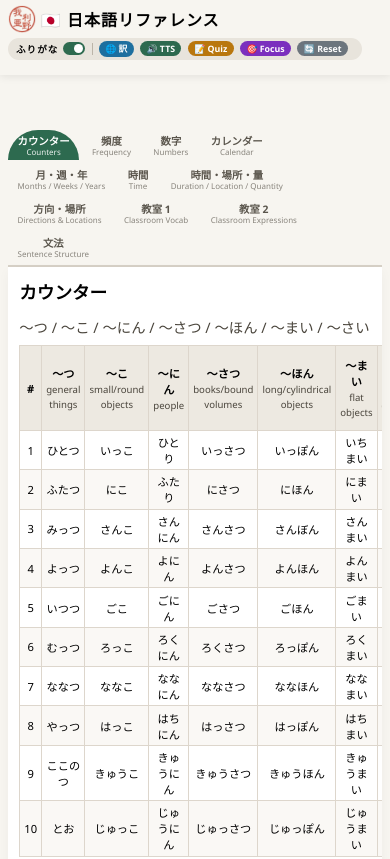
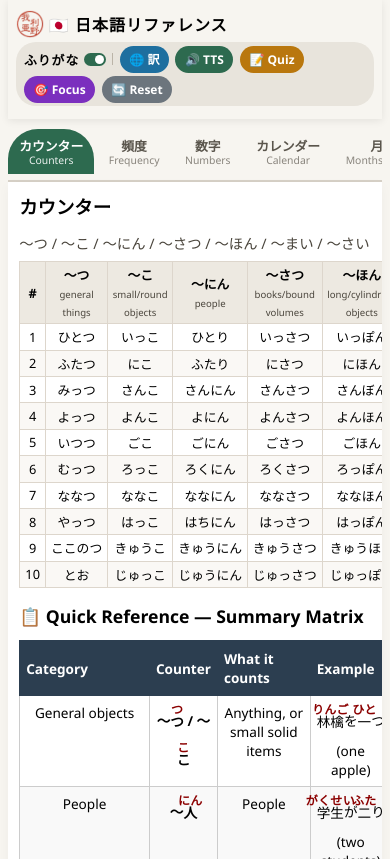
Before and after one commit to ACG-Applications/japanese-reference, a plain HTML site: page index.html in a window 390 px wide. Shown: the top 859 px of the page. Drawn offline with Linux system fonts and the light colour scheme.

Commit message:
fix(layout): make the reference usable on phones and rotate cleanly
Five changes, all in index.html unless noted:

1. Viewport meta no longer sets maximum-scale=1.0. That made iOS ignore pinch-zoom,
   which matters in a reference full of furigana. Now width=device-width, initial-scale=1.

2. The header is sticky instead of fixed, and the guessed body padding-top (110px, 120px
   on small screens) is gone. The old scheme assumed the header never grew, but its
   11-tab bar wraps to 3-4 rows on a narrow phone - so the header outgrew the padding and
   covered the top of the sheet. Sticky keeps it in flow: no magic number, and rotation
   cannot break it.

3. The tab bar is one horizontally scrolling row below 700px instead of wrapping, which
   keeps the sticky header short (important in landscape).

4. Small-screen type and tap targets were below usable size: control buttons 8.8px, tab
   labels 10.4px, English sub-labels 8px, tables 11.2px. Raised to 12-12.8px, with
   table cells at 12.8px. The controls pill also gets max-width:100% so it wraps its
   buttons instead of spilling past the viewport edge.

5. Added @media (orientation: landscape) and (max-height: 520px) to trim header padding,
   heading size and grid gaps so a landscape phone does not lose a third of its height
   to chrome.

Plus: table cells now use word-break: keep-all, because narrow columns were splitting
Japanese words mid-word (ひとつ rendered as ひと / つ). CJK runs stay whole and English
still wraps at spaces; the sheet already scrolls horizontally.

Verified by rendering in a correctly-sized viewport at 360x640, 390x844, 667x375
(landscape) and 768x1024 (tablet). Measured innerWidth matches the target in each case,
controls and tabs stay inside the viewport, tables keep words intact and scroll, and no
mobile font is below 10px. Cache bumped to v4.

```diff
--- a/index.html
+++ b/index.html
@@ -2,10 +2,7 @@
 <html lang="en">
   <head>
     <meta charset="UTF-8" />
-    <meta
-      name="viewport"
-      content="width=device-width, initial-scale=1.0, maximum-scale=1.0, user-scalable=yes"
-    />
+    <meta name="viewport" content="width=device-width, initial-scale=1" />
     <meta name="theme-color" content="#2d6a4f" />
     <meta name="mobile-web-app-capable" content="yes" />
     <meta
@@ -25,8 +22,7 @@
         font-family: "Segoe UI", "Hiragino Sans", "Noto Sans JP", sans-serif;
         background: #f7f5f0;
         color: #000000;
-        padding: 1.5rem;
-        padding-top: 110px;
+        padding: 0 1.5rem 1.5rem;
         max-width: 1400px;
         margin: 0 auto;
         font-weight: 500;
@@ -34,12 +30,10 @@
 
       /* ─── STICKY HEADER ─── */
       .sticky-header {
-        position: fixed;
+        position: sticky;
         top: 0;
-        left: 0;
-        right: 0;
         background: #f7f5f0;
-        padding: 0.5rem 1.5rem 0.8rem 1.5rem;
+        padding: 1rem 1.5rem 0.8rem;
         z-index: 1000;
         box-shadow: 0 2px 8px rgba(0, 0, 0, 0.08);
         max-width: 1400px;
@@ -728,18 +722,21 @@
       /* ─── RESPONSIVE ─── */
       @media (max-width: 700px) {
         body {
-          padding: 0.5rem;
-          padding-top: 120px;
+          padding: 0 0.5rem 0.5rem;
         }
         .sticky-header {
-          padding: 0.3rem 0.5rem 0.5rem 0.5rem;
+          padding: 0.6rem 0.5rem 0.4rem;
         }
         h1 {
           font-size: 1rem;
           gap: 0.3rem;
         }
         .top-controls {
-          font-size: 0.6rem;
+          font-size: 0.8rem;
+          /* Without this the pill keeps its max-content width and spills past the
+             viewport on a 360px phone instead of wrapping its buttons. */
+          max-width: 100%;
+          min-width: 0;
           padding: 0.2rem 0.5rem;
           gap: 0.2rem 0.4rem;
           border-radius: 20px;
@@ -763,29 +760,32 @@
         .btn-translation,
         .btn-reset,
         .btn-focus {
-          font-size: 0.55rem;
-          padding: 0.1rem 0.4rem;
+          font-size: 0.75rem;
+          padding: 0.3rem 0.6rem;
         }
         .tab-btn {
-          padding: 0.2rem 0.6rem;
+          padding: 0.45rem 0.7rem;
+          font-size: 0.8rem;
+        }
+        .tab-btn .en {
           font-size: 0.65rem;
-        }
-        .tab-btn .en {
-          font-size: 0.5rem;
         }
         .sheet {
           padding: 0.7rem;
         }
         .sheet h2 {
-          font-size: 1.1rem;
+          font-size: 1.15rem;
         }
         table {
-          font-size: 0.7rem;
+          font-size: 0.8rem;
         }
         th,
         td {
-          padding: 0.2rem 0.25rem;
-          min-width: 22px;
+          padding: 0.2rem 0.3rem;
+          min-width: 26px;
+          /* Japanese words were breaking mid-word (ひとつ -> ひと / つ). keep-all
+             holds CJK runs together; English still wraps at spaces. */
+          word-break: keep-all;
         }
         .sentence-grid {
           grid-template-columns: 1fr;
@@ -798,9 +798,49 @@
           font-size: 0.95rem;
         }
         .readings-row {
-          font-size: 0.75rem;
+          font-size: 0.85rem;
           gap: 0.2rem 0.6rem;
           padding: 0.3rem 0.6rem;
+        }
+        /* 11 tabs wrap into 3-4 rows on a phone; one scrolling row keeps the header short */
+        .tabs {
+          flex-wrap: nowrap;
+          overflow-x: auto;
+          -webkit-overflow-scrolling: touch;
+          scrollbar-width: none;
+          padding-bottom: 0.35rem;
+        }
+        .tabs::-webkit-scrollbar {
+          display: none;
+        }
+        .tab-btn {
+          flex: 0 0 auto;
+        }
+      }
+
+      /* Short landscape viewports: the header must not eat a third of the screen */
+      @media (orientation: landscape) and (max-height: 520px) {
+        .sticky-header {
+          padding: 0.35rem 0.75rem 0.3rem;
+        }
+        h1 {
+          font-size: 0.95rem;
+          gap: 0.4rem;
+          margin-bottom: 0.2rem;
+        }
+        .top-controls {
+          padding: 0.15rem 0.5rem;
+          gap: 0.15rem 0.45rem;
+        }
+        .tabs {
+          margin-top: 0.25rem;
+          padding-bottom: 0.25rem;
+        }
+        .sheet {
+          padding: 0.6rem 0.8rem 1rem;
+        }
+        .sentence-grid {
+          gap: 0.4rem 0.8rem;
         }
       }
 
--- a/sw.js
+++ b/sw.js
@@ -1,4 +1,4 @@
-const CACHE_NAME = 'jp-reference-v3';
+const CACHE_NAME = 'jp-reference-v4';
 const ASSETS = [
   'index.html',
   'manifest.json',
```
